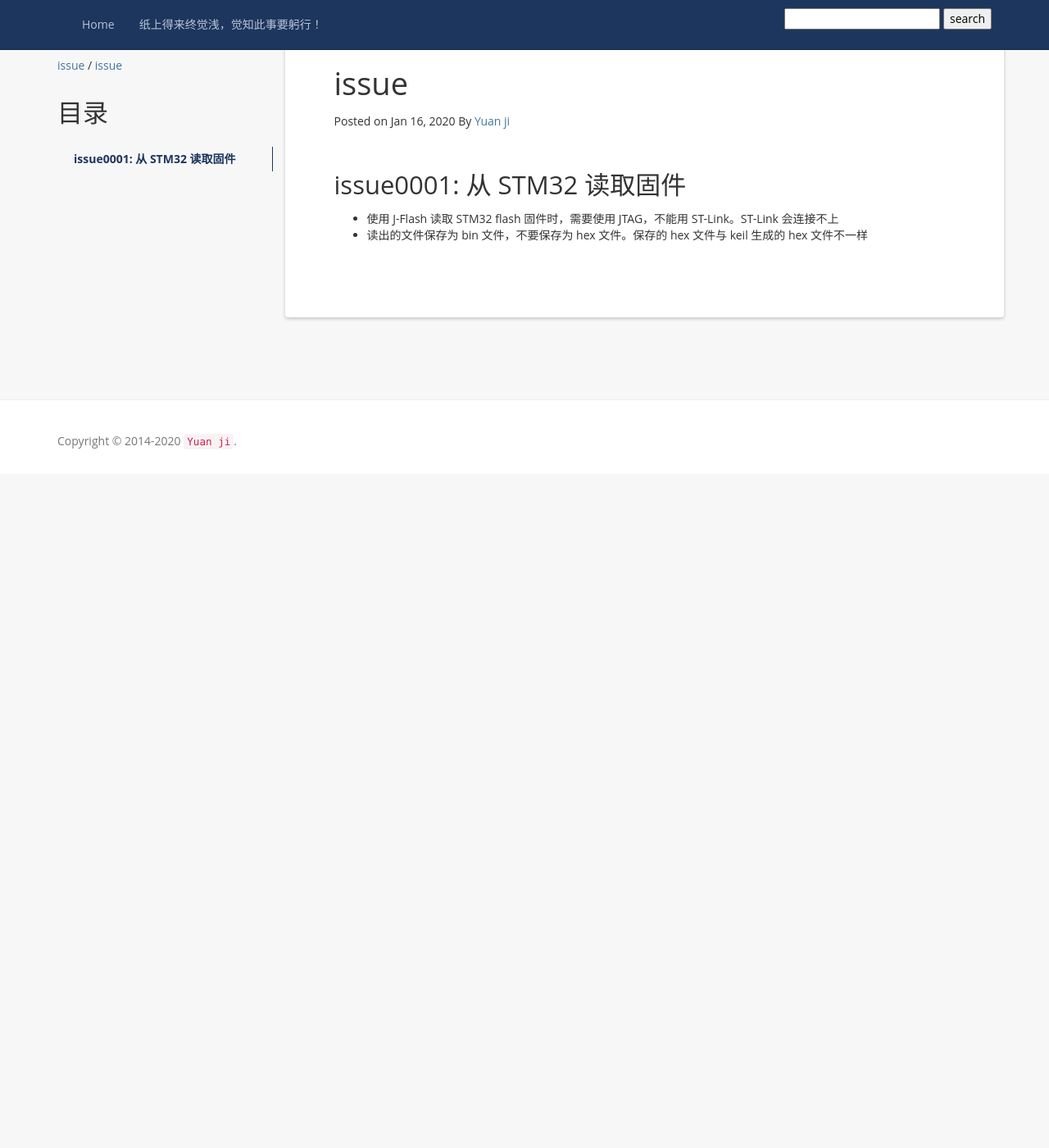
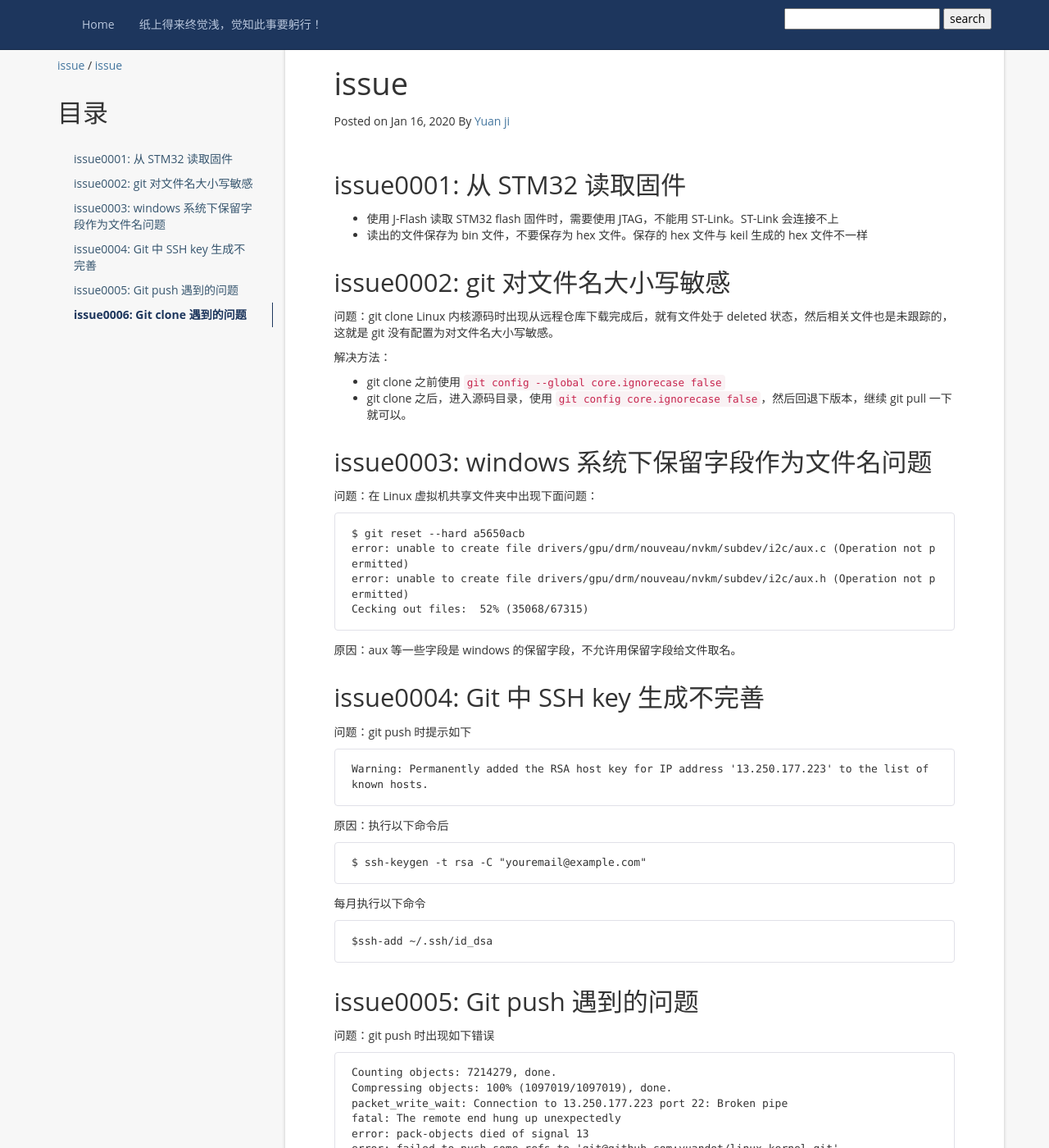
Before and after one commit to yuandot/yuandot.github.io, a Jekyll site: the page built from _posts/issue/2020-01-16-issue.md, in a window 1280 px wide and 1400 px high. Shown: the whole window at 82% size. Built offline with Jekyll 4.4.1, drawn with Linux system fonts in a browser that asks for light colours; nearby versions of some CDN libraries; comment, search, counter and statistics services are not loaded; some of the changed text lies outside the part shown.

Commit message:
20200504

```diff
--- a/_posts/Git/新建文本文档.txt
+++ /dev/null
@@ -1 +0,0 @@
-git pull --rebase
--- a/_posts/issue/2020-01-16-issue.md
+++ b/_posts/issue/2020-01-16-issue.md
@@ -11,3 +11,69 @@ categories: [issue]
 
 * 使用 J-Flash 读取 STM32 flash 固件时，需要使用 JTAG，不能用 ST-Link。ST-Link 会连接不上
 * 读出的文件保存为 bin 文件，不要保存为 hex 文件。保存的 hex 文件与 keil 生成的 hex 文件不一样
+
+## issue0002: git 对文件名大小写敏感
+
+问题：git clone Linux 内核源码时出现从远程仓库下载完成后，就有文件处于 deleted 状态，然后相关文件也是未跟踪的，这就是 git 没有配置为对文件名大小写敏感。
+
+解决方法：
+
+* git clone 之前使用 `git config --global core.ignorecase false`
+* git clone 之后，进入源码目录，使用 `git config core.ignorecase false`，然后回退下版本，继续 git pull 一下就可以。
+
+## issue0003: windows 系统下保留字段作为文件名问题
+问题：在 Linux 虚拟机共享文件夹中出现下面问题：
+
+    $ git reset --hard a5650acb
+    error: unable to create file drivers/gpu/drm/nouveau/nvkm/subdev/i2c/aux.c (Operation not permitted)
+    error: unable to create file drivers/gpu/drm/nouveau/nvkm/subdev/i2c/aux.h (Operation not permitted)
+    Cecking out files:  52% (35068/67315)
+
+原因：aux 等一些字段是 windows 的保留字段，不允许用保留字段给文件取名。
+
+## issue0004: Git 中 SSH key 生成不完善
+问题：git push 时提示如下
+
+    Warning: Permanently added the RSA host key for IP address '13.250.177.223' to the list of known hosts.
+
+原因：执行以下命令后
+
+    $ ssh-keygen -t rsa -C "youremail@example.com"
+
+每月执行以下命令
+
+    $ssh-add ~/.ssh/id_dsa
+
+## issue0005: Git push 遇到的问题
+问题：git push 时出现如下错误
+
+    Counting objects: 7214279, done.
+    Compressing objects: 100% (1097019/1097019), done.
+    packet_write_wait: Connection to 13.250.177.223 port 22: Broken pipe
+    fatal: The remote end hung up unexpectedly
+    error: pack-objects died of signal 13
+    error: failed to push some refs to 'git@github.com:yuandot/linux_kernel.git'
+
+原因：怀疑可能是网速的缘故
+
+## issue0006: Git clone 遇到的问题
+
+问题：git clone 时报 RPC failed; curl 18 transfer closed with outstanding read data remaining 错误
+
+原因 1：缓存区溢出
+
+解决方法：命令行输入
+
+    git config http.postBuffer 524288000
+
+原因 2：网速比较慢
+
+解决方法：命令行输入
+
+    git config --global http.lowSpeedLimit 0
+    git config --global http.lowSpeedTime 999999
+
+或者
+
+    git clone --depth=1 http://gitlab.xxx.cn/yyy/zzz.git
+    git fetch --unshallow
```
Also changed, not shown: _posts/Git/2020-04-09-Windows 安装 commitizen.md (added, +175 -0 lines), _posts/Git/2020-04-09-常用 git 指令.md (added, +12 -0 lines), _posts/Git/2020-05-04-windows7 添加多个 git 账号.md (added, +71 -0 lines), _posts/Jekyll/2020-01-08-使用 GitHub Pages 和 Jekyll 来搭建个人博客.md (renamed from _posts/个人博客/2020-01-08-使用 GitHub Pages 和 Jekyll 来搭建个人博客.md, +1 -1 lines), _posts/git/2020-02-16-语义化版本控制.md (+1 -1 lines), _posts/Jekyll/2019-04-01-Jekyll 环境搭建.md (renamed from _posts/个人博客/2019-04-01-Jekyll 环境搭建.md), _posts/Jekyll/2019-04-06-Jekyll 教程.md (renamed from _posts/个人博客/2019-04-06-Jekyll 教程.md).
